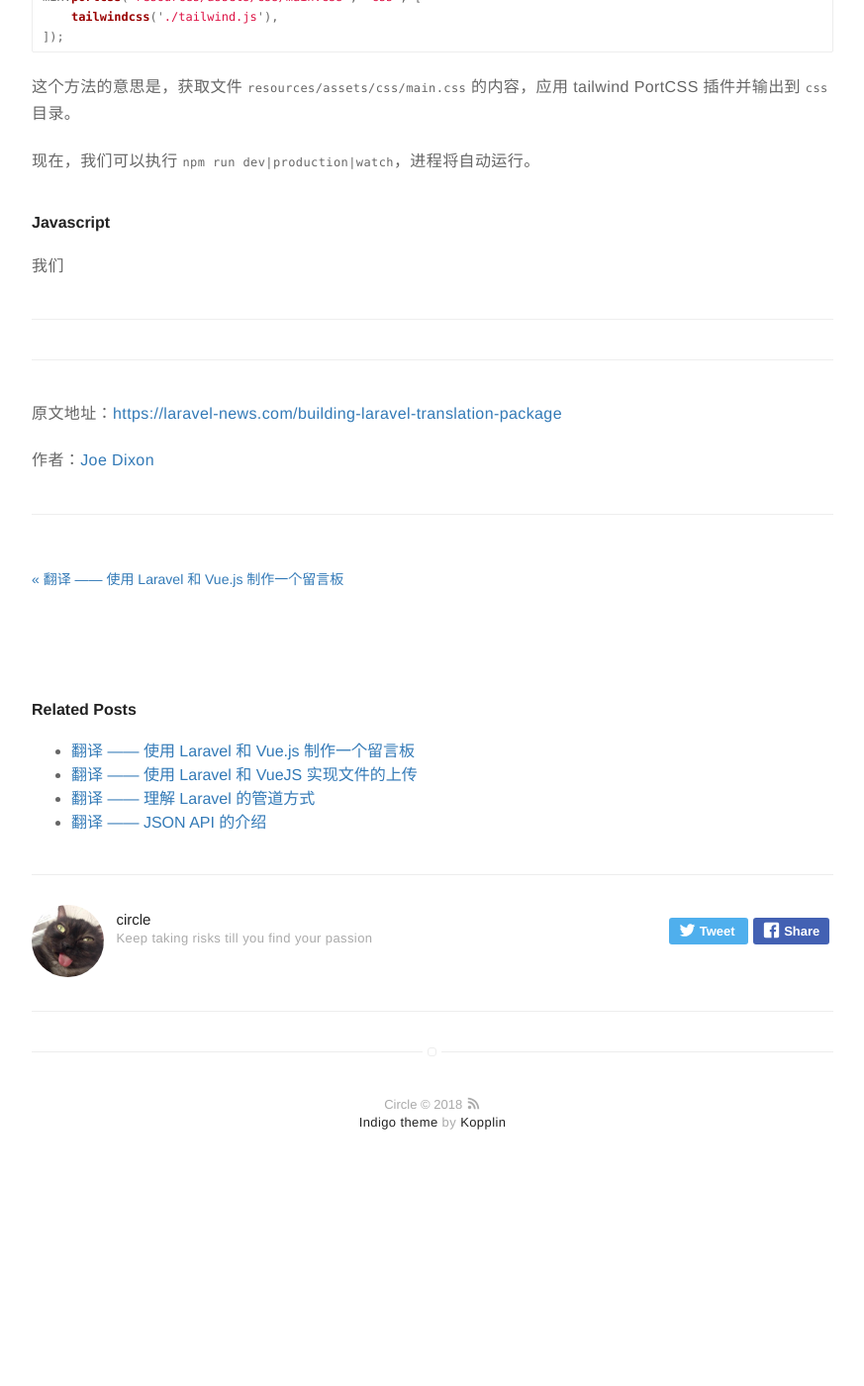
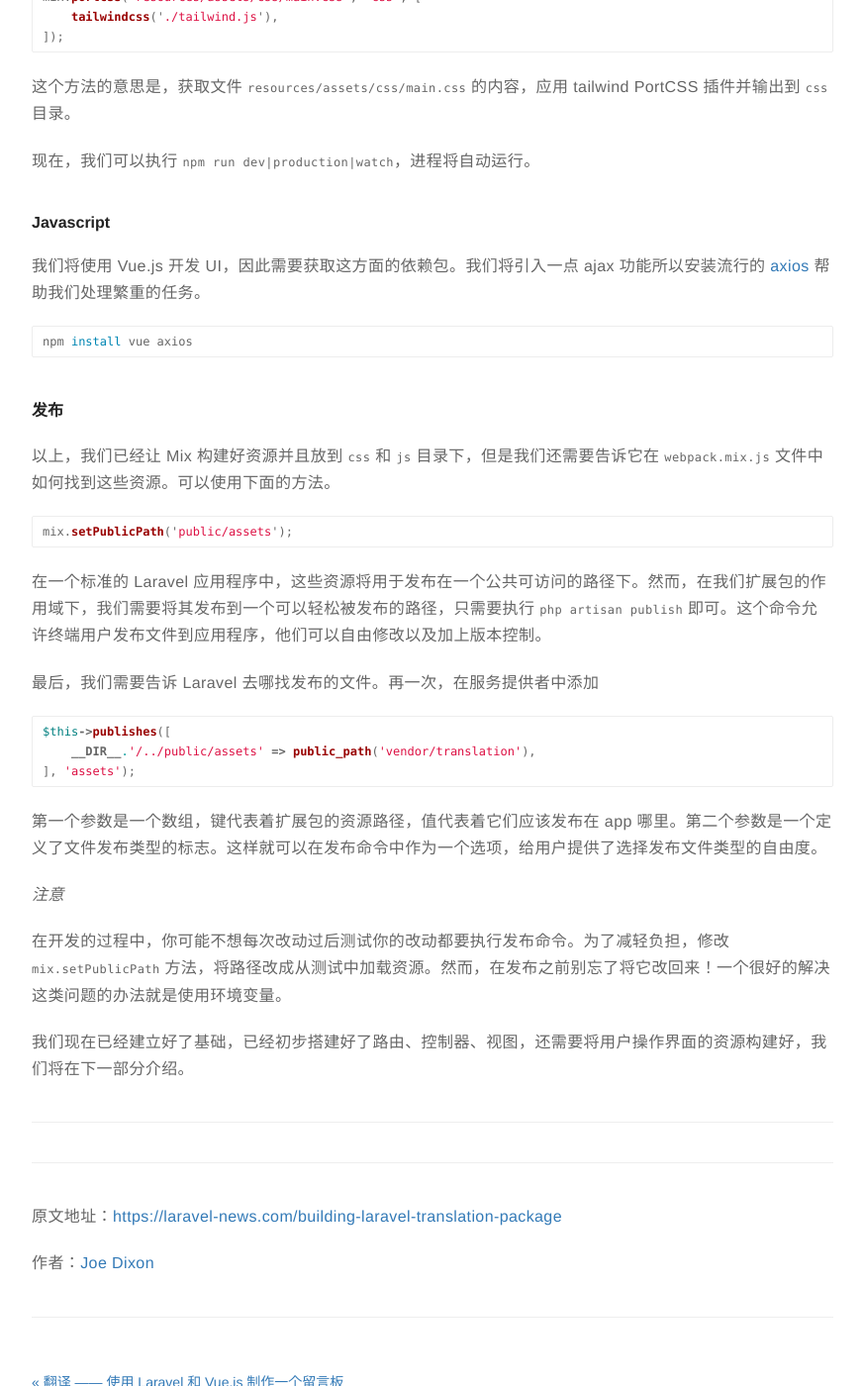
Before and after one commit to rust17/blog, a Jekyll site: the page built from _posts/2018-12-05-translation-building-a-laravel-translation-package.markdown, in a window 1280 px wide and 1400 px high, scrolled down 11014 px. Shown: the whole window at 99% size, without its empty margins (203-1076 px from the left). Built offline with Jekyll 4.4.1, drawn with Linux system fonts in a browser that asks for light colours; comment, search, counter and statistics services are not loaded; before the commit the page ends 12219 px from its top, so only the background shows below that.

Commit message:
update translation-building-a-laravel-translation-package

````diff
--- a/_posts/2018-12-05-translation-building-a-laravel-translation-package.markdown
+++ b/_posts/2018-12-05-translation-building-a-laravel-translation-package.markdown
@@ -445,7 +445,37 @@ mix.portCss('resources/assets/css/main.css', 'css', [
 
 #### Javascript
 
-我们
+我们将使用 Vue.js 开发 UI，因此需要获取这方面的依赖包。我们将引入一点 ajax 功能所以安装流行的 [axios](https://github.com/axios/axios) 帮助我们处理繁重的任务。
+
+```shell
+npm install vue axios
+```
+
+#### 发布
+
+以上，我们已经让 Mix 构建好资源并且放到 `css` 和 `js` 目录下，但是我们还需要告诉它在 `webpack.mix.js` 文件中如何找到这些资源。可以使用下面的方法。
+
+```js
+mix.setPublicPath('public/assets');
+```
+
+在一个标准的 Laravel 应用程序中，这些资源将用于发布在一个公共可访问的路径下。然而，在我们扩展包的作用域下，我们需要将其发布到一个可以轻松被发布的路径，只需要执行 `php artisan publish` 即可。这个命令允许终端用户发布文件到应用程序，他们可以自由修改以及加上版本控制。
+
+最后，我们需要告诉 Laravel 去哪找发布的文件。再一次，在服务提供者中添加
+
+```php
+$this->publishes([
+    __DIR__.'/../public/assets' => public_path('vendor/translation'),
+], 'assets');
+```
+
+第一个参数是一个数组，键代表着扩展包的资源路径，值代表着它们应该发布在 app 哪里。第二个参数是一个定义了文件发布类型的标志。这样就可以在发布命令中作为一个选项，给用户提供了选择发布文件类型的自由度。
+
+*注意*
+
+在开发的过程中，你可能不想每次改动过后测试你的改动都要执行发布命令。为了减轻负担，修改 `mix.setPublicPath` 方法，将路径改成从测试中加载资源。然而，在发布之前别忘了将它改回来！一个很好的解决这类问题的办法就是使用环境变量。
+
+我们现在已经建立好了基础，已经初步搭建好了路由、控制器、视图，还需要将用户操作界面的资源构建好，我们将在下一部分介绍。
 
 ---
 
````
